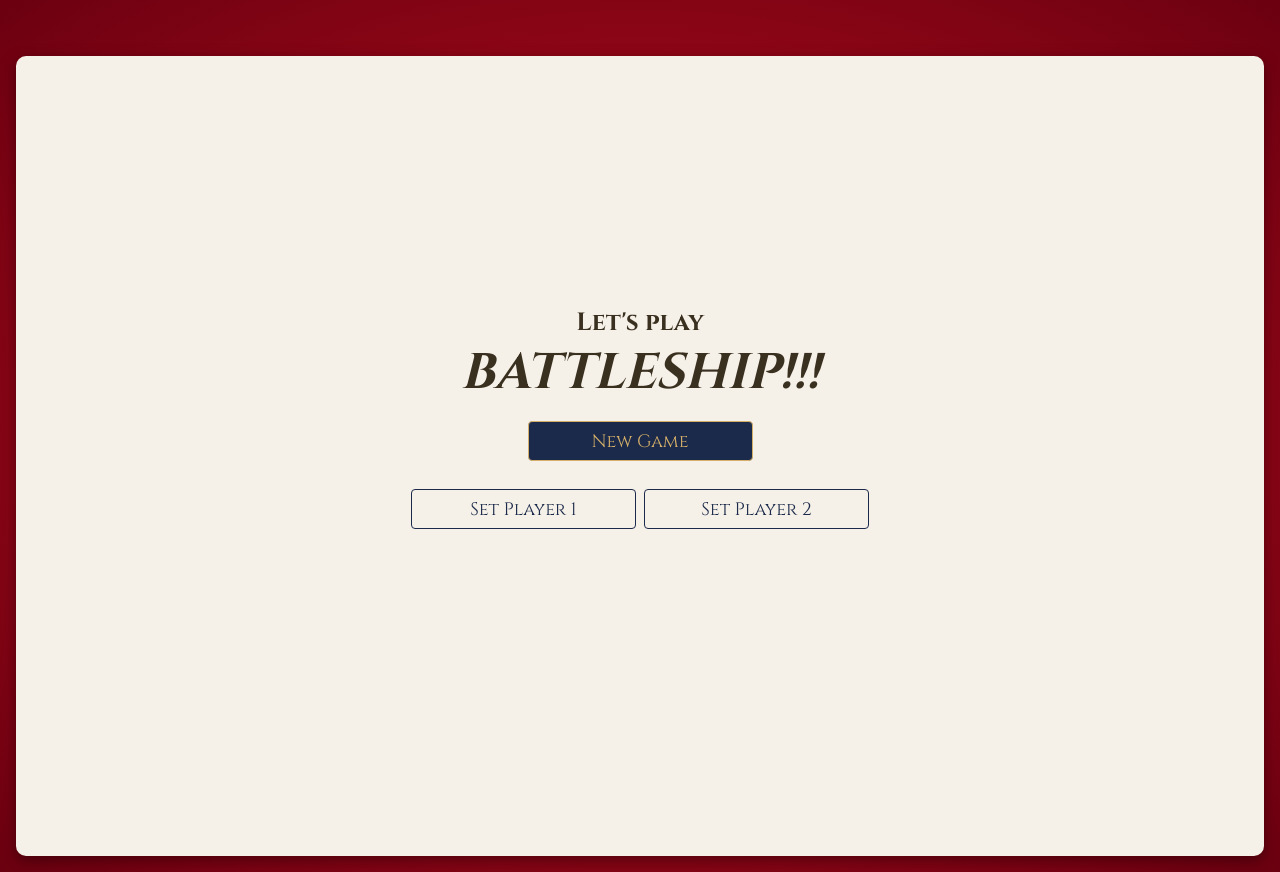
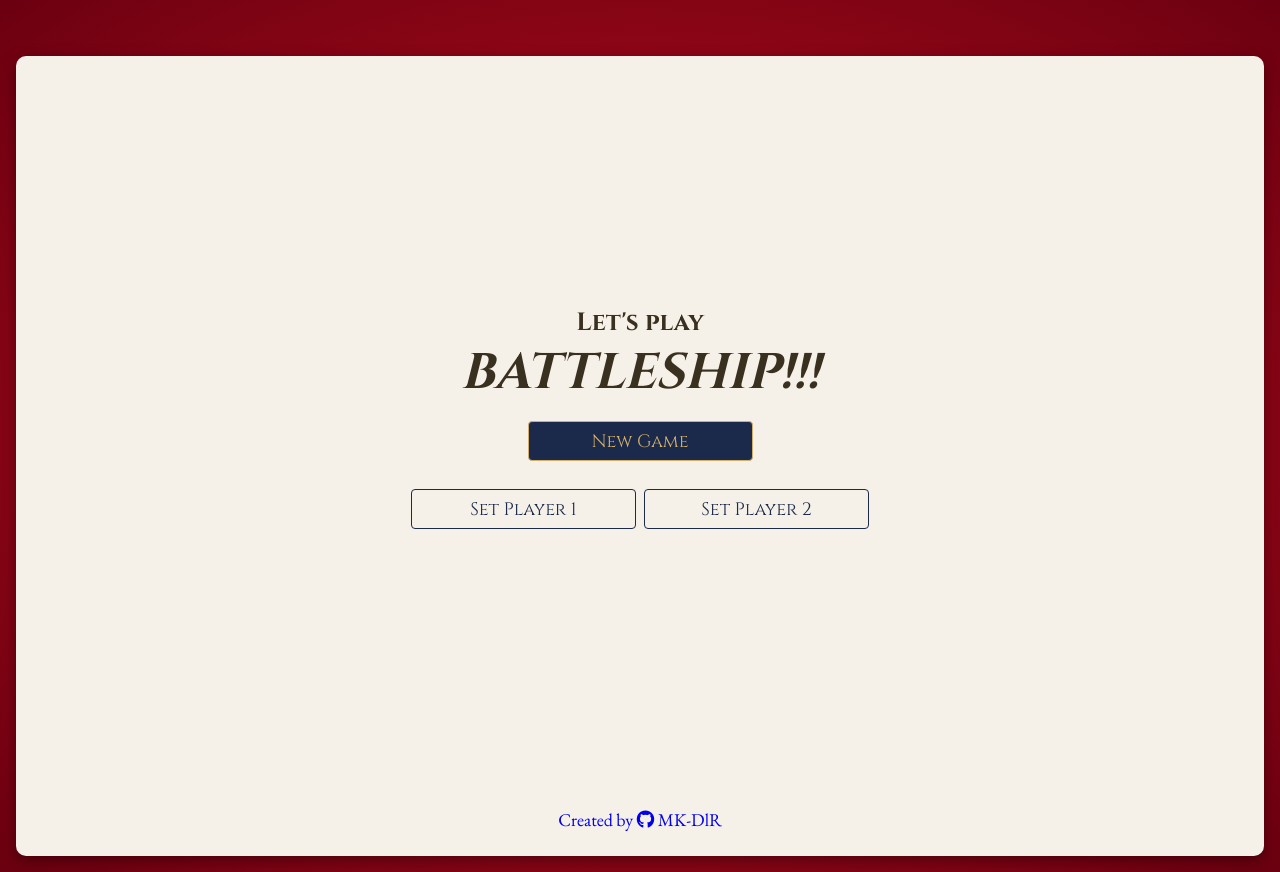
Before and after one commit to MK-DlR/battleship-project, a website with bundled scripts: page public/index.html in a window 1280 px wide. Built offline with nearby package versions, Linux system fonts and the light colour scheme.

Commit message:
feat: add credit link to github

```diff
--- a/public/index.html
+++ b/public/index.html
@@ -17,6 +17,7 @@
   <link rel="preconnect" href="https://fonts.gstatic.com" crossorigin>
   <link href="https://fonts.googleapis.com/css2?family=Cinzel:wght@400..900&family=EB+Garamond:ital,wght@0,400..800;1,400..800&display=swap" rel="stylesheet">
 
+  <link rel="stylesheet" href="https://cdnjs.cloudflare.com/ajax/libs/font-awesome/6.5.1/css/all.min.css">
   <link rel="stylesheet" href="styles.css">
 
   <title>Battleship</title>
--- a/public/src/controllers/displayController.js
+++ b/public/src/controllers/displayController.js
@@ -78,6 +78,11 @@ function renderHomescreen() {
   newPlayerButton2.classList.add("button");
   newPlayerButton2.addEventListener("click", addNewPlayer2);
 
+  // create credit link
+  const credit = document.createElement("div");
+  credit.classList.add("home-credit");
+  credit.innerHTML = `<a href="https://github.com/MK-DlR">Created by <i class="fa-brands fa-github"></i> MK-DlR</a>`;
+
   // append everything
   gameButtonContainer.appendChild(newGameButton);
   playerButtonContainer.appendChild(newPlayerButton1);
@@ -86,6 +91,7 @@ function renderHomescreen() {
   homeContainer.appendChild(title2);
   homeContainer.appendChild(gameButtonContainer);
   homeContainer.appendChild(playerButtonContainer);
+  homeContainer.appendChild(credit);
   mainContent.appendChild(homeContainer);
 }
 
--- a/public/styles.css
+++ b/public/styles.css
@@ -189,6 +189,15 @@ body {
   font-family: 'Cinzel', serif;
   font-size: 50px;
   font-style: italic;
+}
+
+/* home credit */
+.home-credit {
+  margin-top: 275px;
+}
+
+.home-credit a {
+  text-decoration: none;
 }
 
 /* ship placement buttons (randomize, confirm) */
```
